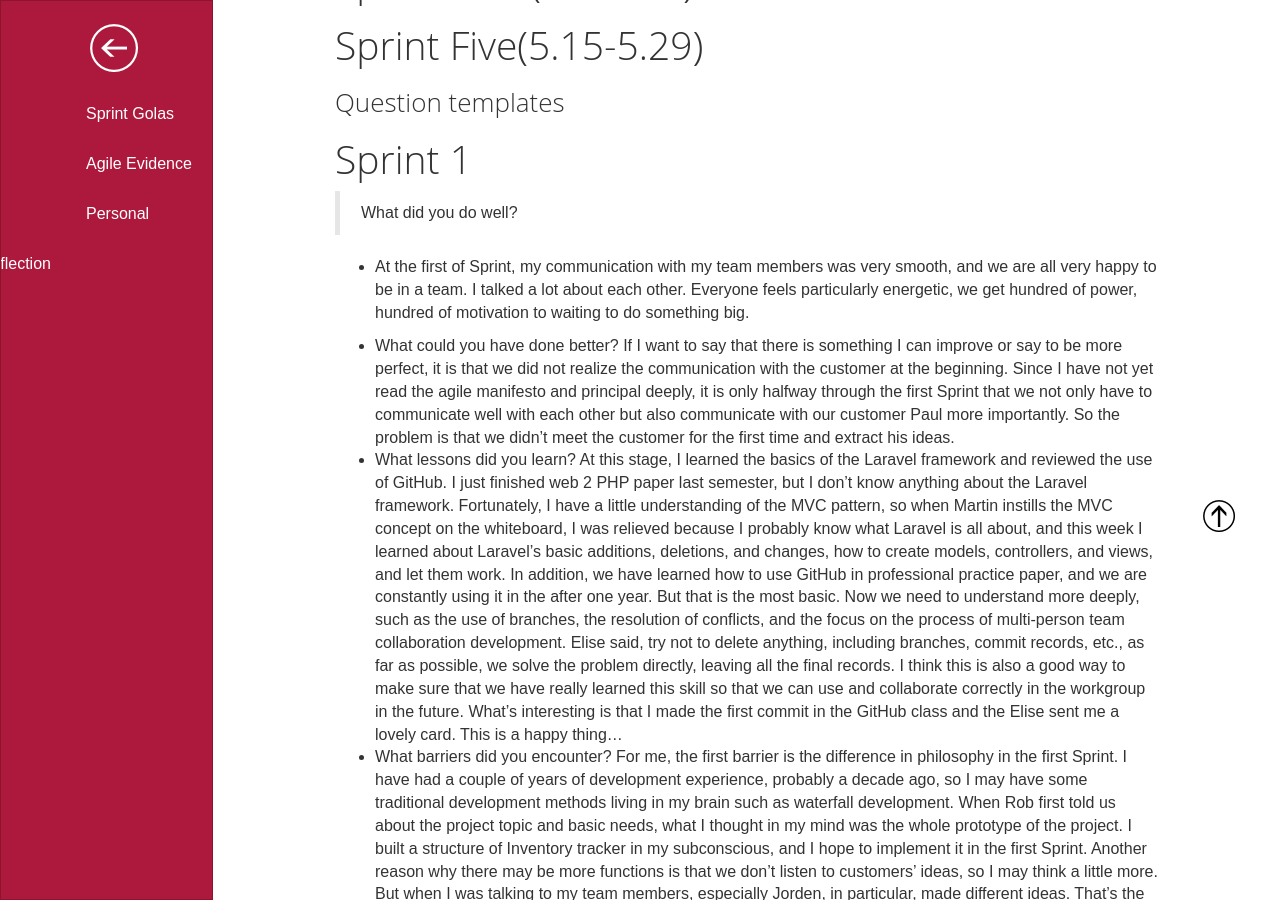
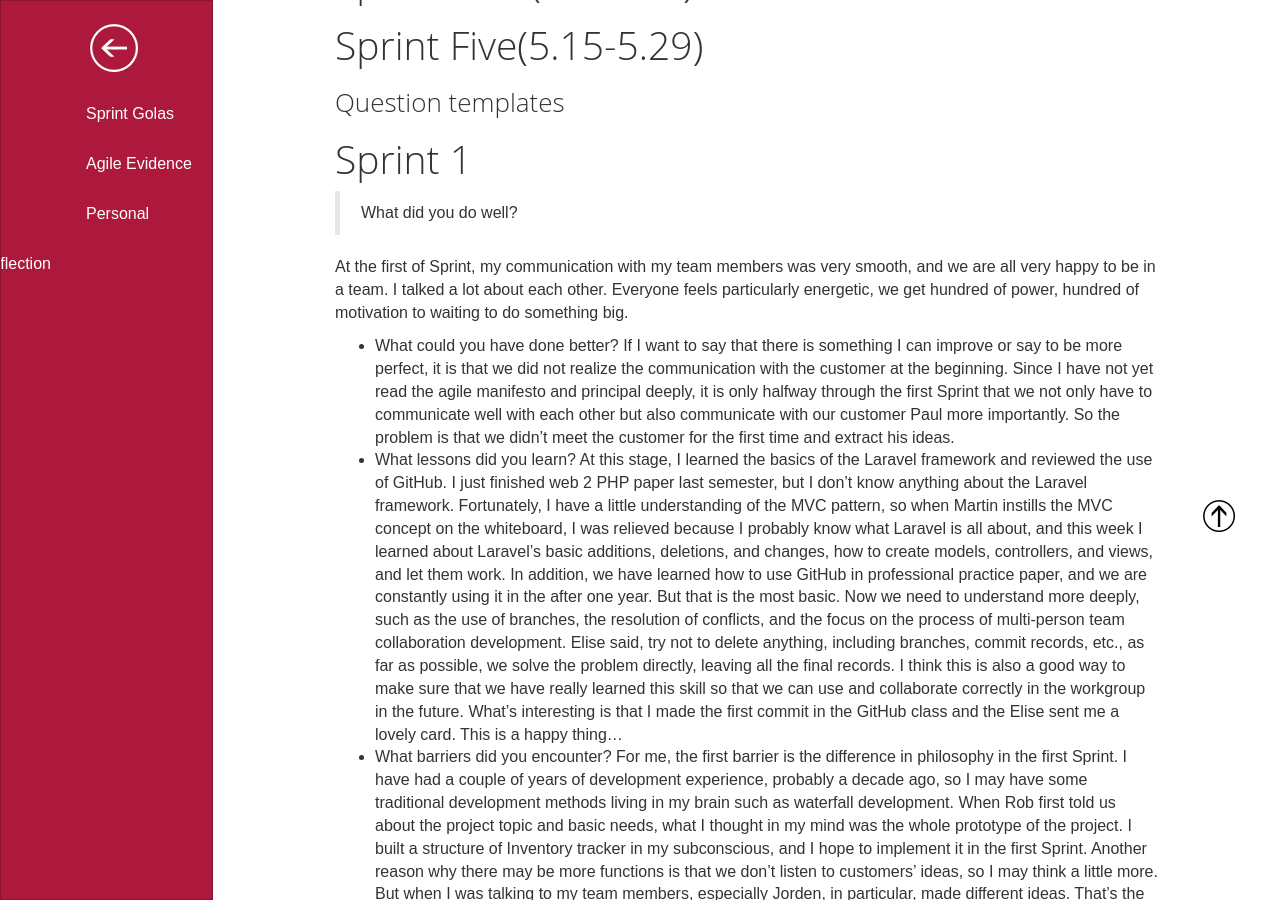
Before and after one commit to aemooooon/Software-engineering-profolio, a Jekyll site: the page built from reflection/index.md, in a window 1280 px wide and 900 px high, scrolled down 316 px. Built offline with Jekyll 4.4.1, drawn with Linux system fonts in a browser that asks for light colours; nearby versions of some CDN libraries.

```diff
--- a/reflection/index.md
+++ b/reflection/index.md
@@ -19,7 +19,7 @@ theme: red
 # Sprint 1
 > What did you do well?
 
-* At the first of Sprint, my communication with my team members was very smooth, and we are all very happy to be in a team.
+At the first of Sprint, my communication with my team members was very smooth, and we are all very happy to be in a team.
 I talked a lot about each other. Everyone feels particularly energetic, we get hundred of power, hundred of motivation to waiting to do something big.
 
 * What could you have done better?
```
